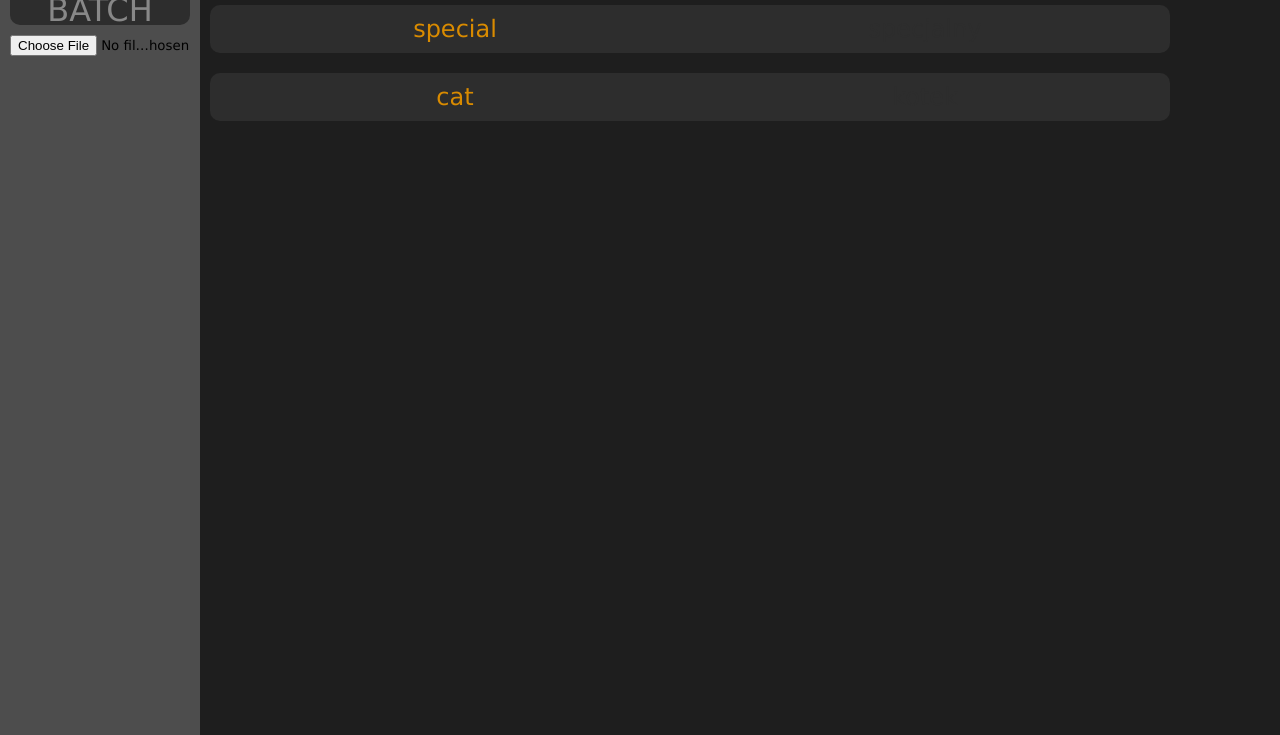
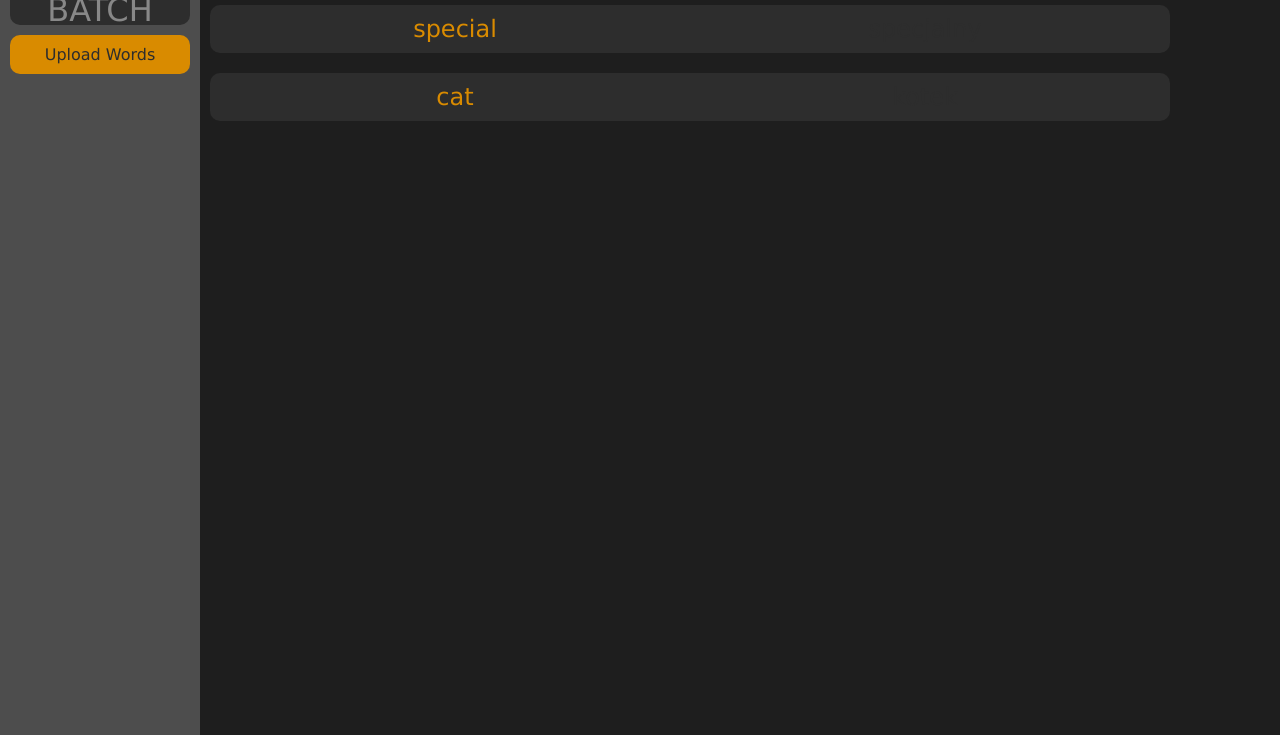
Before and after one commit to Druidman/Language-teacher, a plain HTML site: page app/index.html in a window 1280 px wide. Shown: the part 65-800 px from the top of the page. Drawn offline with Linux system fonts and the light colour scheme.

Commit message:
added styling for file input

```diff
--- a/app/index.html
+++ b/app/index.html
@@ -13,6 +13,7 @@
             <button class="controlButton" id="swapButton">SWAP</button>
             <button class="controlButton">BATCH</button>
 
+            <label for="fileInput" class="fileUpload">Upload Words</label>
 
             <input type="file" id="fileInput" accept=".json" />
 
--- a/app/styles.css
+++ b/app/styles.css
@@ -7,6 +7,10 @@
 body{
     height: 100vh;
     width: 100vw;
+}
+input {
+
+    display: none;
 }
 
 main{
@@ -66,6 +70,17 @@ main{
     border-radius: 10px;
     color: #888;
 }
+.fileUpload{
+    width: 100%;
+    height: 5%;
+    background-color: #d98b00;
+    border-radius: 10px;
+    display: flex;
+    justify-content: center;
+    align-items: center;
+    color: #2d2d2d;
+}
+
 
 
 .wordBox{
```
